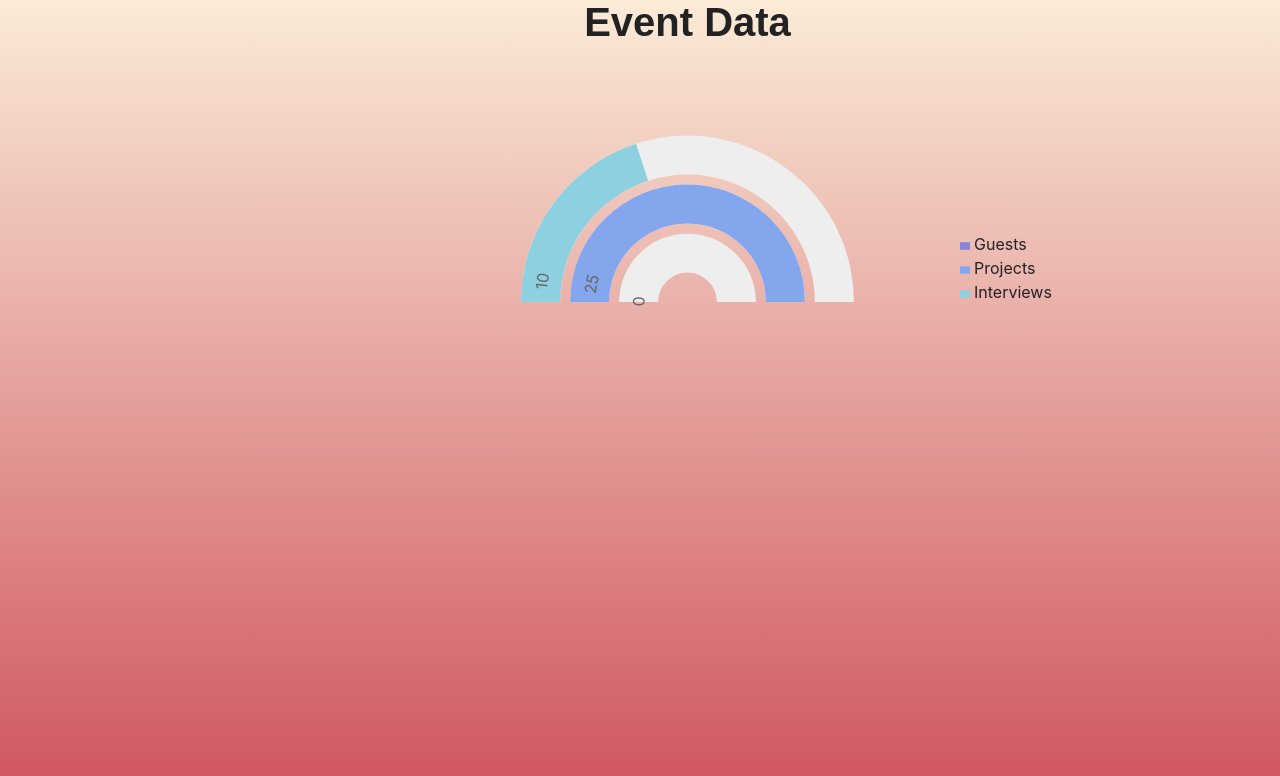
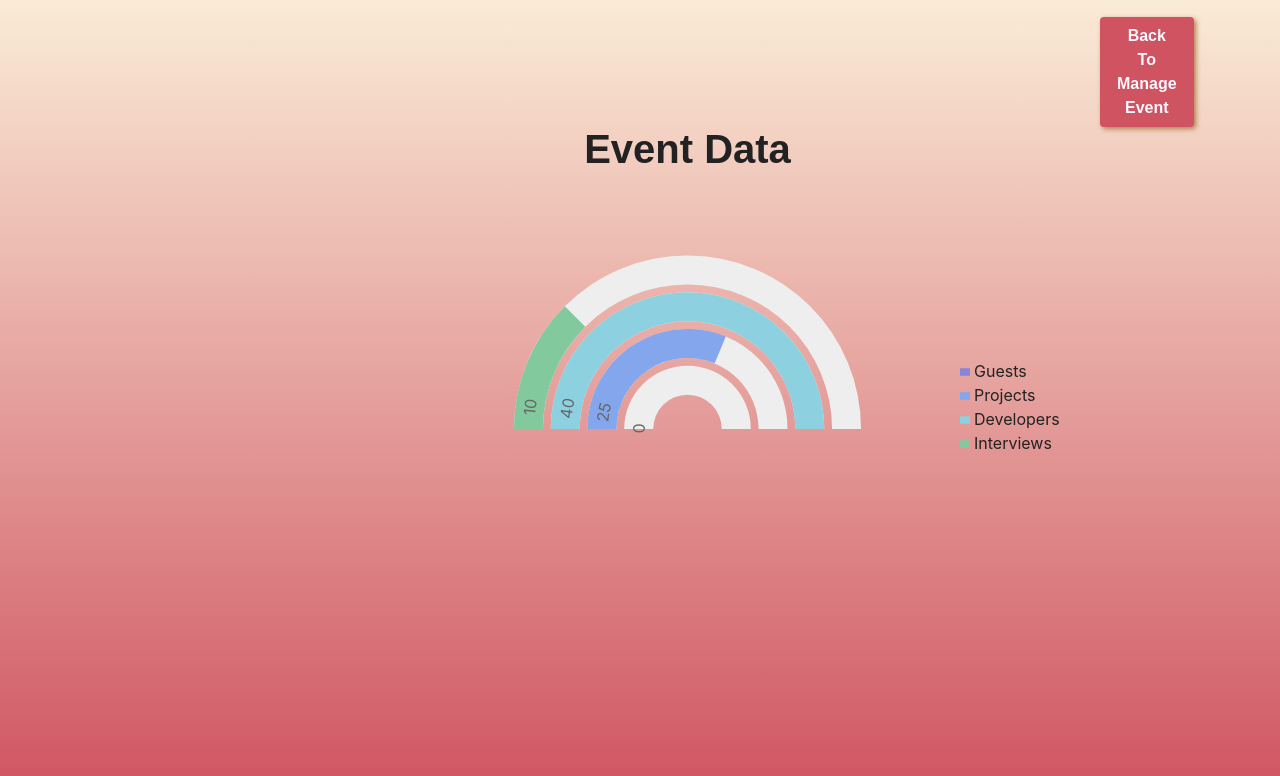
Before and after one commit to Ryan-T-Case/demoDay, a React (Create React App) app in the folder client/: page /manage-event/view-data in a window 1280 px wide. Shown: the top 776 px of the page. Built offline with nearby package versions, Linux system fonts and the light colour scheme; no server answers; a web font is replaced by a local one.

Commit message:
Added some navigation to the admin side

```diff
--- a/client/src/pages/AdminDataviz/index.js
+++ b/client/src/pages/AdminDataviz/index.js
@@ -1,6 +1,7 @@
 import React, {Component} from "react";
 import {ResponsiveContainer, RadialBarChart, RadialBar, Legend, Tooltip} from "recharts";
 import API from "../../utils/API";
+import "./styles.css";
 
 class AdminDatataviz extends Component {
   state = {
@@ -26,10 +27,12 @@ class AdminDatataviz extends Component {
     let data = [
       {name: 'Guests', count: this.state.users.length, fill: '#8884d8'},
       {name: 'Projects', count: 25, fill: '#83a6ed'},
-      {name: 'Interviews', count: 10, fill: '#8dd1e1'}
+      {name: 'Developers', count: 40, fill: '#8dd1e1'},
+      {name: 'Interviews', count: 10, fill: '#82ca9d'}
     ]
       return (
         <div>
+          <a className="btn btn-large back-button" href="/manage-event">Back To Manage Event</a>
           <div className="container text-center">
             <h1 className="text-center">Event Data</h1>
             <ResponsiveContainer width="100%" height={500}>
--- /dev/null
+++ b/client/src/pages/AdminDataviz/styles.css
@@ -0,0 +1,4 @@
+.back-button {
+    margin-left: 100%;
+    margin-top: 2%;
+}
--- a/client/src/pages/AdminNewProject/index.js
+++ b/client/src/pages/AdminNewProject/index.js
@@ -5,6 +5,11 @@ function AdminNewProject() {
     return (
       <div>
         <div className="container">
+        <div className="row">
+          <div className="col-12">
+            <a className="btn btn-large back-button" href="/manage-event">Back To Manage Event</a>
+          </div>
+        </div>
           <div className="row text-center">
             <div className="col-12">
               <h1>Add New Project</h1>
```
